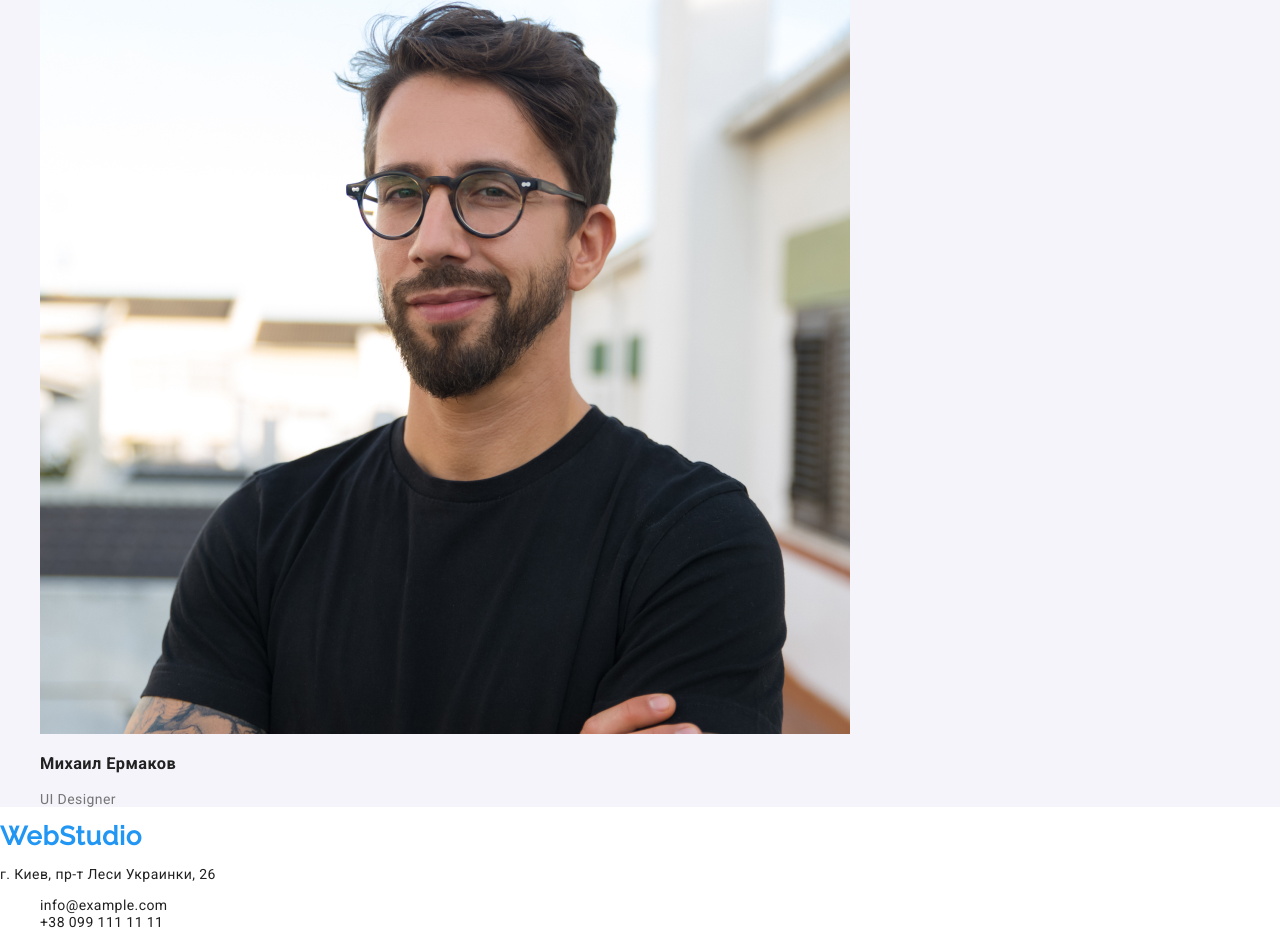
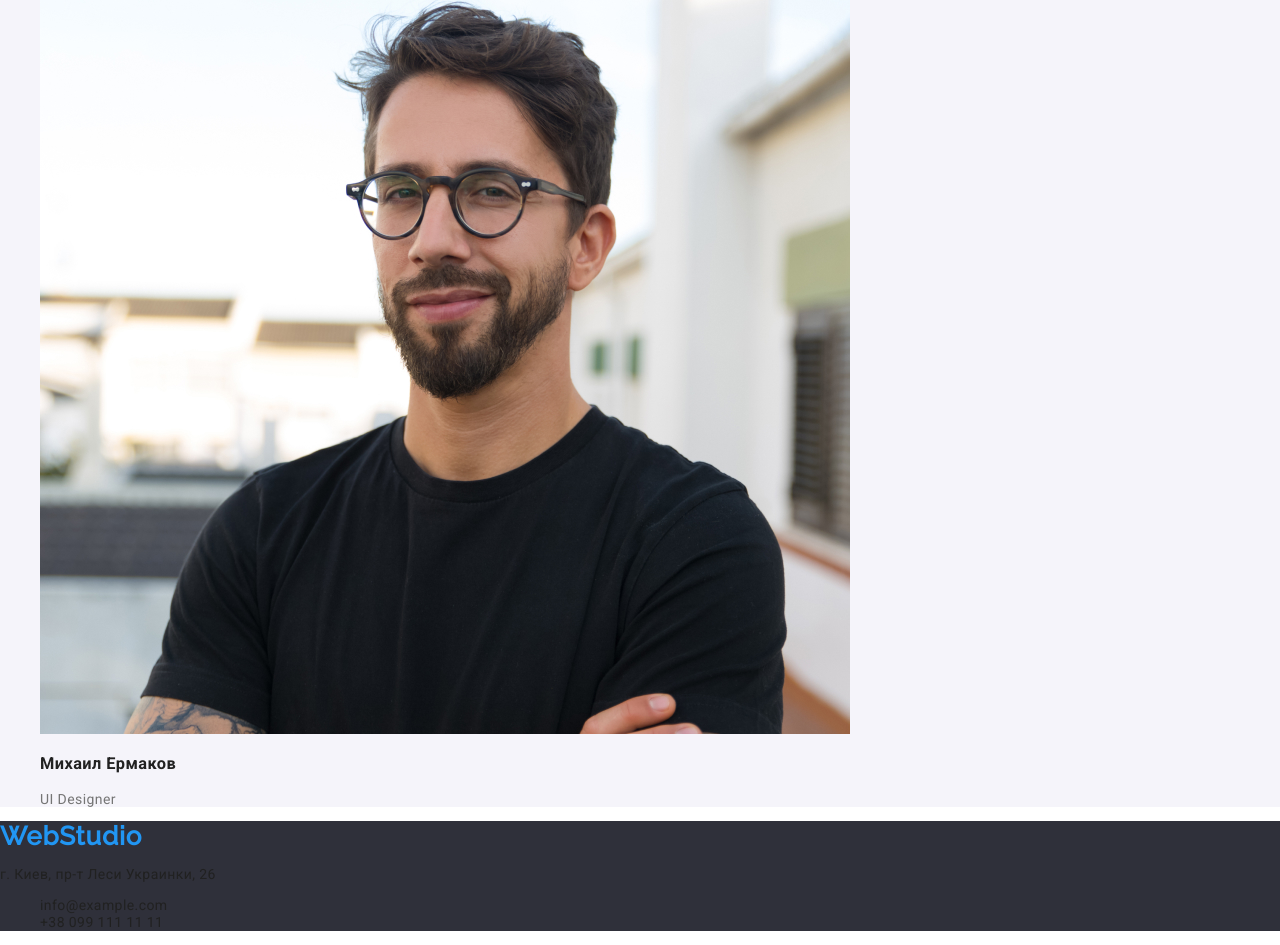
Before and after one commit to SerhiiVlolshyn/goit-markup-hw-02, a plain HTML site: page index.html in a window 1280 px wide. Shown: the part 4361-5306 px from the top of the page. Drawn offline with nearby package versions, Linux system fonts and the light colour scheme.

Commit message:
Update styles.css

```diff
--- a/css/styles.css
+++ b/css/styles.css
@@ -47,7 +47,7 @@ header {
 }
 
 footer {
-  background-color: var(--footer-background);
+  background-color: #2f303a ;
 }
 
 .main-title {
```
